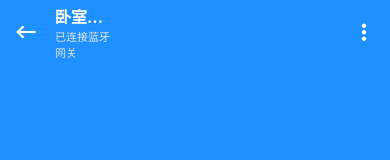
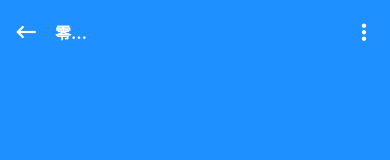
Before and after one commit to acigacn/react-native-template-ysui, a React Native app in the folder template/: screen / in a window 390 px wide. Shown: the top 160 px of the page. Built offline with nearby package versions, Linux system fonts and the light colour scheme.

Commit message:
优化导航title
Signed-off-by: acigacn <aciga2018@126.com>

```diff
--- a/template/src/common/NavigationHeaderBar.tsx
+++ b/template/src/common/NavigationHeaderBar.tsx
@@ -10,7 +10,7 @@ export const BarHeaderTitle = (props: any) => {
       <Text style={styles.headerTitle} numberOfLines={1}>
         {props.title}
       </Text>
-      <Text style={styles.headerSubtitle}>{props.subtitle}</Text>
+      {props.subtitle ? <Text style={styles.headerSubtitle}>{props.subtitle}</Text> : null}
     </View>
   );
 };
@@ -29,8 +29,8 @@ BarHeaderTitle.propTypes = {
 };
 
 BarHeaderTitle.defaultProps = {
-  title: '卧室温湿度',
-  subtitle: '已连接蓝牙网关',
+  title: '零洞智能',
+  subtitle: null,
 };
 
 const styles = StyleSheet.create({
```
